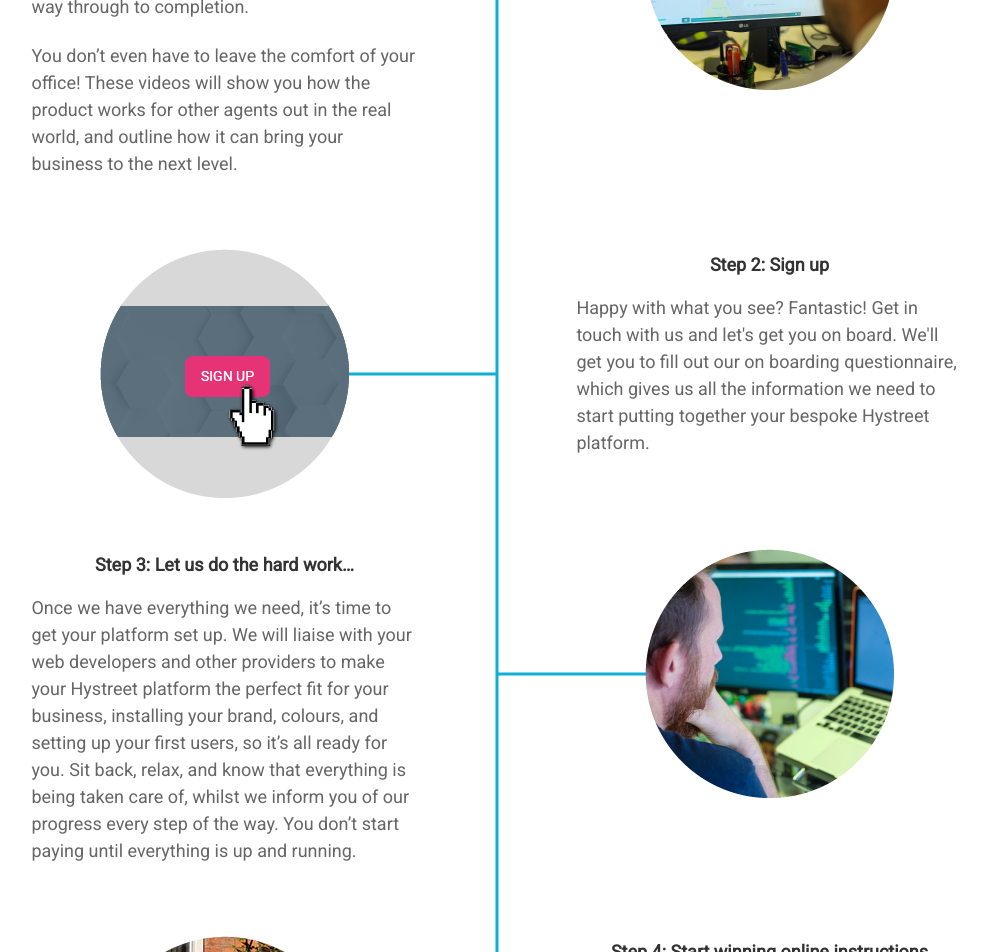
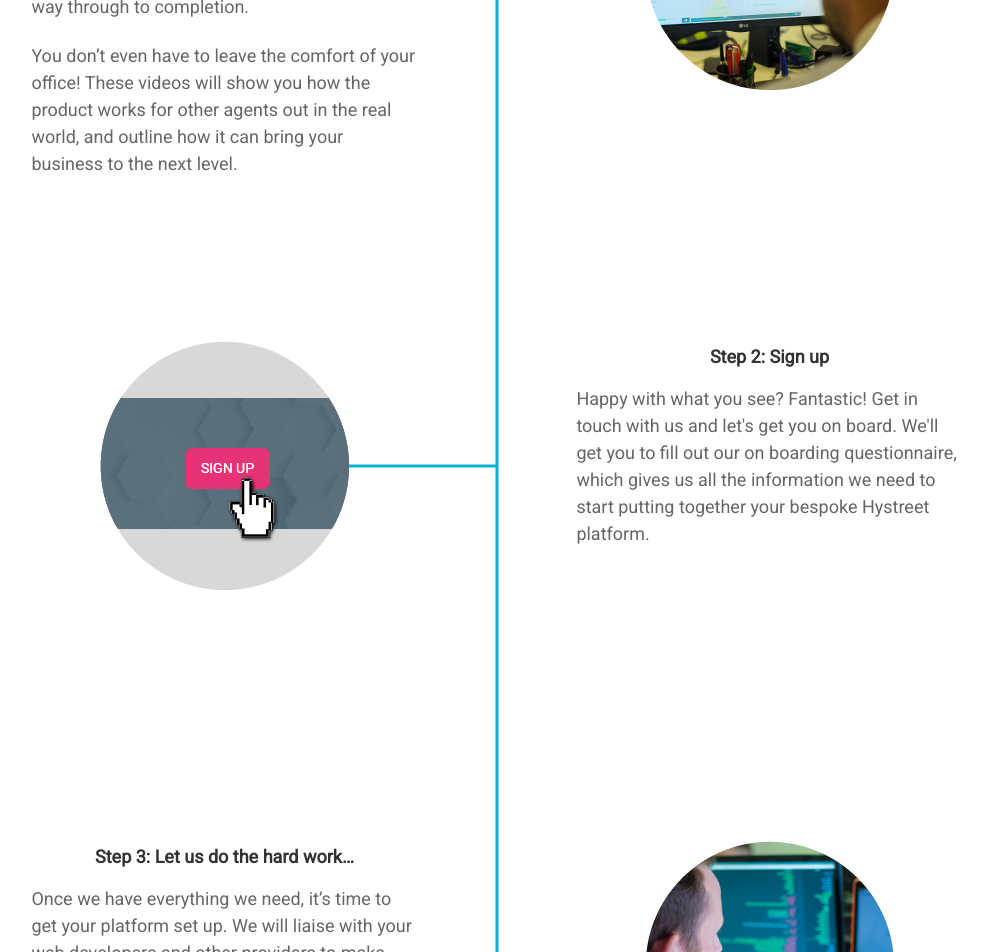
Before and after one commit to hystreet/hystreet.github.io, a Jekyll site: the page built from support/getting-started/index.html, in a window 1280 px wide. Shown: the part 489-1441 px from the top of the page, without its empty margins (143-1130 px from the left). Built offline with Jekyll 4.4.1, drawn with Linux system fonts in a browser that asks for light colours; some web fonts are replaced; a script that is not in the unit is left out.

Commit message:
Update index.html

```diff
--- a/support/getting-started/index.html
+++ b/support/getting-started/index.html
@@ -23,7 +23,7 @@ content_type: 'gettingstarted'
       </p>
       </span>
       <span class="getting-started__article">
-        <div class="large-12 columns" style="margin-bottom: 50px;">
+        <div class="large-12 columns" style="height: 500px;">
           <div class="large-6 columns left">
             <h3>Step 1: See a Demo</h3>
             <p>First off, all you need to do is take a look at our online demo videos to see our product in action for yourself. Register on our website to view a full user journey from booking a valuation all the way through to completion.</p>
@@ -36,7 +36,7 @@ content_type: 'gettingstarted'
           </div>
         </div>
         <div class="two-spacing"></div>
-      <div class="large-12 columns" style="margin-bottom: 50px;">
+      <div class="large-12 columns" style="height: 500px;">
             <div class="large-6 columns left layout-text">
               <div class="getting-started__wrap-right">
                 <img src="/images/gs-signup.png">
@@ -49,7 +49,7 @@ content_type: 'gettingstarted'
         </div>
 
         <div class="two-spacing"></div>
-              <div class="large-12 columns" style="margin-bottom: 50px;">
+              <div class="large-12 columns" style="height: 500px;">
       <div class="large-6 columns left">
       <h3>Step 3: Let us do the hard work…</h3>
       <p>Once we have everything we need, it’s time to get your platform set up. We will liaise with your web developers and other providers to make your Hystreet platform the perfect fit for your business, installing your brand, colours, and setting up your first users, so it’s all ready for you. Sit back, relax, and know that everything is being taken care of, whilst we inform you of our progress every step of the way. You don’t start paying until everything is up and running.</p>
@@ -62,7 +62,7 @@ content_type: 'gettingstarted'
         </div>
 
         <div class="two-spacing"></div>
-              <div class="large-12 columns" style="margin-bottom: 50px;">
+              <div class="large-12 columns" style="height: 500px;">
                            <div class="large-6 columns left layout-text">
               <div class="getting-started__wrap-right">
                 <img src="/images/gs-handshake.png">
```
